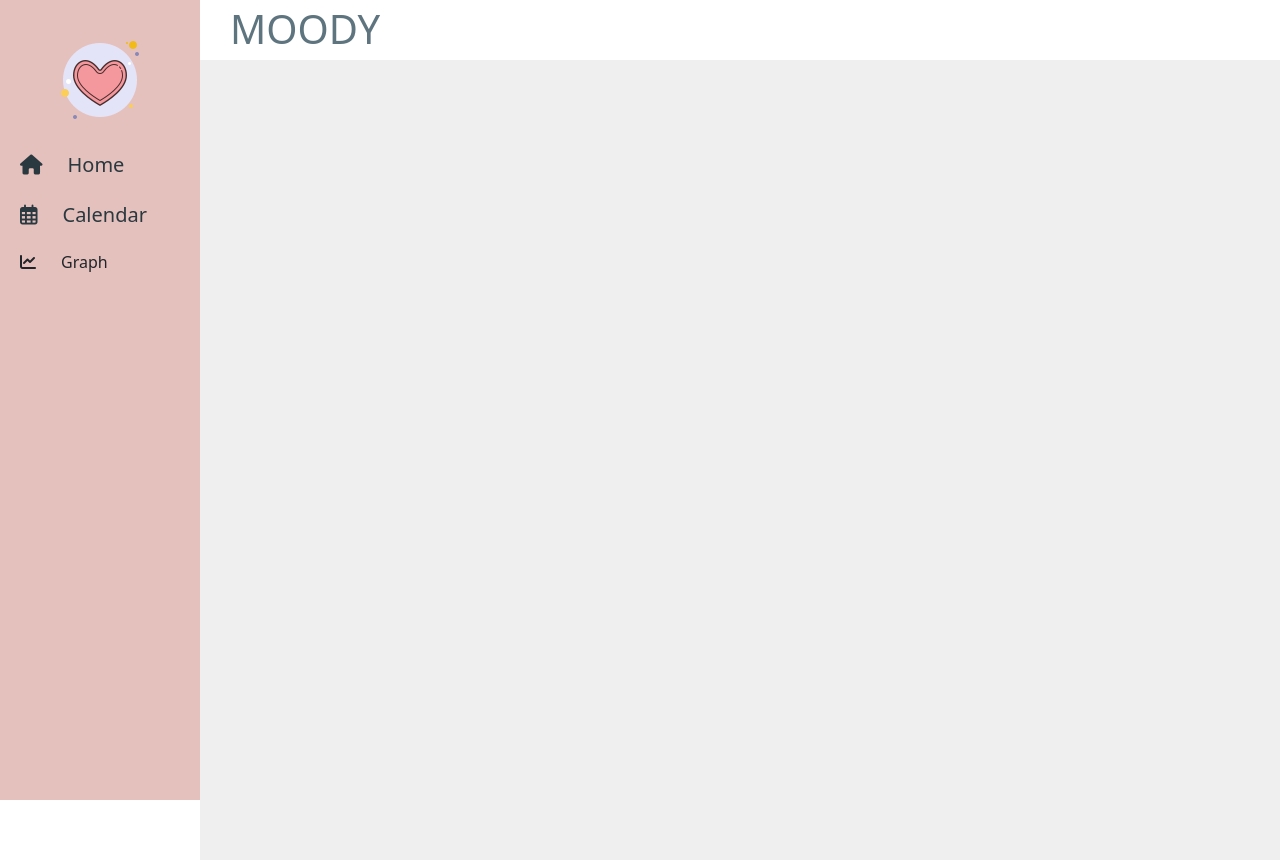
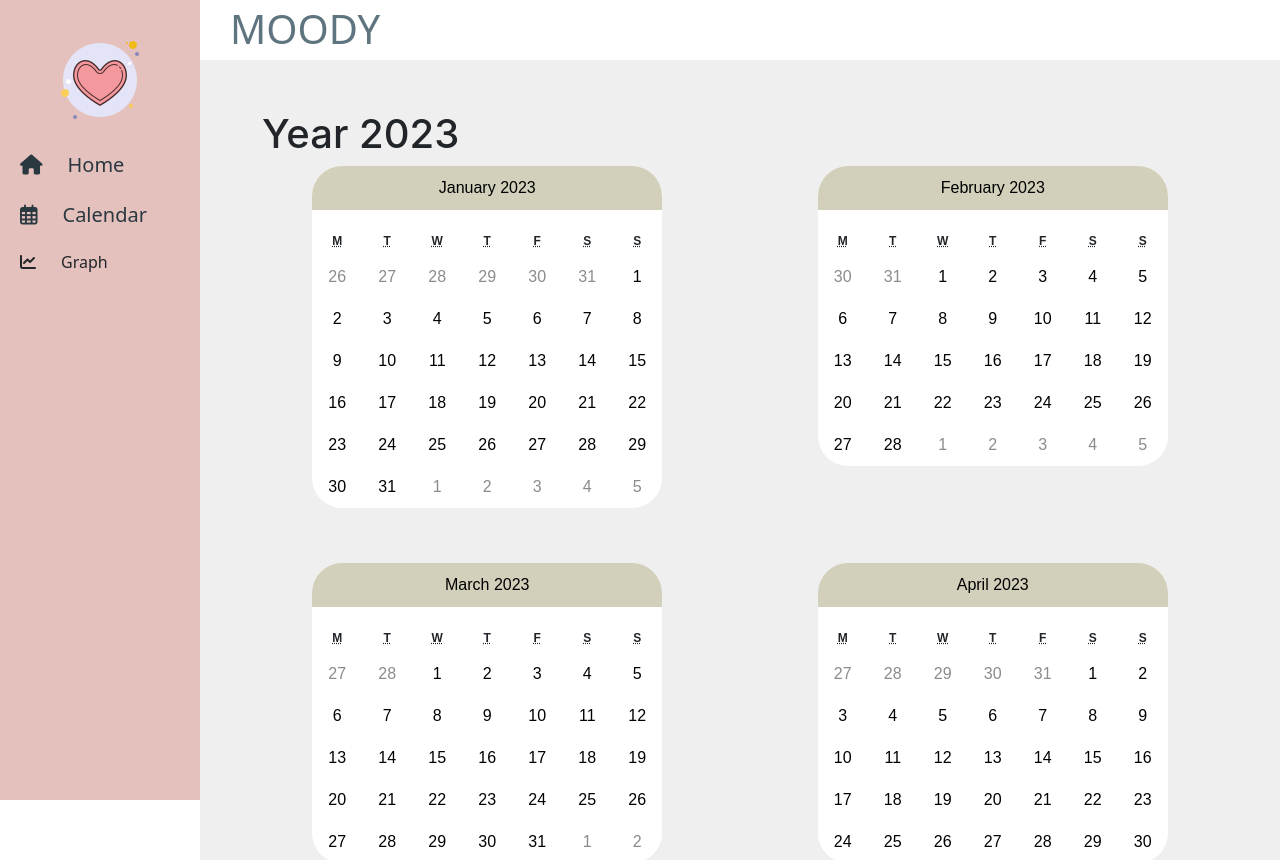
Before and after one commit to angenue/MoodJournal, a React (Create React App) app in the folder frontend/: page /Calendar in a window 1280 px wide. Built offline with nearby package versions, Linux system fonts and the light colour scheme; the HTML template or start-up script is replaced by a standard one.

Commit message:
"calendar page with react calendar"

```diff
--- a/frontend/src/App.tsx
+++ b/frontend/src/App.tsx
@@ -2,7 +2,7 @@ import React from 'react';
 import Sidebar from './components/Sidebar';
 import TopNav from './components/TopNav';
 import HomePage from './components/HomePage';
-import CalendarPage from './components/CalendarPage';
+import YearlyCalendar from './components/calendar/YearlyCalendar';
 import { BrowserRouter as Router, Route, Routes } from 'react-router-dom';
 import './styles/App.css';
 
@@ -16,7 +16,7 @@ const App = () => {
       <TopNav/>
           <Routes>
             <Route path="/" element={<HomePage />} />
-            <Route path="/Calendar" element={<CalendarPage />} />
+            <Route path="/Calendar" element={<YearlyCalendar year={2023} />} />
             {/* Add more routes as needed */}
           </Routes>
           </div>
--- a/frontend/src/components/CalendarPage.tsx
+++ /dev/null
@@ -1,13 +0,0 @@
-import React from 'react';
-import "../styles/CalendarPage.css";
-
-
-const CalendarPage = () => {
-  return (
-    <div className='calendar-page'>
-      {/* Your calendar content goes here */}
-    </div>
-  );
-};
-
-export default CalendarPage;
--- /dev/null
+++ b/frontend/src/components/calendar/MonthlyCalendar.tsx
@@ -0,0 +1,30 @@
+// MonthlyCalendar.jsx
+
+import React from 'react';
+import Calendar from 'react-calendar';
+import "../../styles/MonthlyCalendar.css";
+
+interface MonthlyCalendarProps {
+  year: number;
+  month: number;
+}
+const MonthlyCalendar: React.FC<MonthlyCalendarProps> = ({ year, month }) => {
+  return (
+    <div className="monthly-calendar">
+      <Calendar
+        value={new Date(year, month, 1)}
+        view="month"
+        formatShortWeekday={(locale, date) =>
+          new Intl.DateTimeFormat(locale, { weekday: 'short' }).format(date).charAt(0)
+        }
+        tileClassName={({ date }) => {
+          // You can add custom classes to specific dates if needed
+          return date.getDate() === 1 ? 'start-of-month' : '';
+        }}
+      />
+    </div>
+  );
+};
+
+
+export default MonthlyCalendar;
--- /dev/null
+++ b/frontend/src/components/calendar/YearlyCalendar.tsx
@@ -0,0 +1,24 @@
+import React from 'react';
+import MonthlyCalendar from './MonthlyCalendar';
+import "../../styles/CalendarPage.css";
+
+interface YearlyViewProps {
+  year: number;
+}
+
+const YearlyView: React.FC<YearlyViewProps> = ({ year }) => {
+  return (
+    <div className="yearly-view">
+        <div className='container'>
+      <h1>{`Year ${year}`}</h1>
+      <div className="monthly-calendars">
+        {[...Array(12)].map((_, month) => (
+          <MonthlyCalendar key={month} year={year} month={month} />
+        ))}
+      </div>
+      </div>
+    </div>
+  );
+};
+
+export default YearlyView;
--- a/frontend/src/styles/CalendarPage.css
+++ b/frontend/src/styles/CalendarPage.css
@@ -1,8 +1,40 @@
-.calendar-page{
-        background-color: #EFEFEF;
-        font-family: -apple-system, BlinkMacSystemFont, 'Segoe UI', Roboto, Oxygen, Ubuntu, Cantarell, 'Open Sans', 'Helvetica Neue', sans-serif;
+
+.yearly-view {
+        background-color: #efefef;
+        font-family: -apple-system, BlinkMacSystemFont, "Segoe UI", Roboto, Oxygen,
+          Ubuntu, Cantarell, "Open Sans", "Helvetica Neue", sans-serif;
         overflow-x: hidden;
-        margin: 0;
-        background-size: cover;
-        height: 100vh;
-}
+
+  background-size: cover;
+  height: 100vh;
+  padding: 50px;
+      }
+
+      .monthly-calendars {
+        display: grid;
+        grid-template-columns: repeat(3, 1fr);
+        gap: 55px;
+        justify-content: center;
+        justify-items: center;
+      }
+
+      .monthly-calendar .react-calendar {
+        display: inline-block;
+        margin: 0 auto;
+      }
+
+      @media screen and (max-width: 1400px) {
+        .monthly-calendars {
+          grid-template-columns: repeat(2, 1fr);
+          justify-items: center;
+        }
+      }
+
+      @media screen and (max-width: 1000px) {
+        .monthly-calendars {
+                grid-template-columns: repeat(1, 1fr);
+                justify-items: center; /* This centers the content */
+              }
+
+
+      }
--- /dev/null
+++ b/frontend/src/styles/MonthlyCalendar.css
@@ -0,0 +1,133 @@
+
+
+.react-calendar__navigation__arrow {
+    display: none;
+  }
+
+  .calendar-container {
+    /* Adjust the width and height as needed */
+    display: flex;
+  justify-content: center;
+  align-items: center;
+    width: 400px;
+    height: 300px;
+  }
+
+
+  .react-calendar {
+    width: 350px;
+    max-width: 100%;
+    background: white;
+    border: none;
+    border-radius: 30px;
+    font-family: Arial, Helvetica, sans-serif;
+    line-height: 1.125em;
+  }
+  .react-calendar--doubleView {
+    width: 700px;
+  }
+  .react-calendar--doubleView .react-calendar__viewContainer {
+    display: flex;
+    margin: -0.5em;
+  }
+  .react-calendar--doubleView .react-calendar__viewContainer > * {
+    width: 50%;
+    margin: 0.5em;
+  }
+  .react-calendar,
+  .react-calendar *,
+  .react-calendar *:before,
+  .react-calendar *:after {
+    -moz-box-sizing: border-box;
+    -webkit-box-sizing: border-box;
+    box-sizing: border-box;
+  }
+  .react-calendar button {
+    margin: 0;
+    border: 0;
+    outline: none;
+  }
+  .react-calendar button:enabled:hover {
+    cursor: pointer;
+  }
+  .react-calendar__navigation {
+    height: 44px;
+    margin-bottom: 1em;
+    background-color: #d2d0ba;
+    border-top-right-radius: 30px;
+    border-top-left-radius: 30px;
+    display: flex;
+    justify-content: center;
+    align-items: center;
+  }
+  .react-calendar__navigation button {
+    min-width: 44px;
+    background: none;
+  }
+  .react-calendar__navigation button:enabled:hover,
+  .react-calendar__navigation button:enabled:focus {
+    background-color: #e6e6e6;
+  }
+  .react-calendar__navigation button[disabled] {
+    background-color: #f0f0f0;
+  }
+  .react-calendar__month-view__weekdays {
+    text-align: center;
+    text-transform: uppercase;
+    font-weight: bold;
+    font-size: 0.75em;
+  }
+  .react-calendar__month-view__weekdays__weekday {
+    padding: 0.5em;
+  }
+  .react-calendar__month-view__weekNumbers {
+    font-weight: bold;
+  }
+  .react-calendar__month-view__weekNumbers .react-calendar__tile {
+    display: flex;
+    align-items: center;
+    justify-content: center;
+    font-size: 0.75em;
+    padding: calc(0.75em / 0.75) calc(0.5em / 0.75);
+  }
+  .react-calendar__month-view__days__day--weekend {
+    color: #000000;
+  }
+  .react-calendar__month-view__days__day--neighboringMonth {
+    color: #8b8b8b;
+  }
+  .react-calendar__year-view .react-calendar__tile,
+  .react-calendar__decade-view .react-calendar__tile,
+  .react-calendar__century-view .react-calendar__tile {
+    padding: 2em 0.5em;
+  }
+  .react-calendar__tile {
+    max-width: 100%;
+    text-align: center;
+    padding: 0.75em 0.5em;
+    background: none;
+  }
+  .react-calendar__tile:disabled {
+    background-color: #f0f0f0;
+  }
+  .react-calendar__tile:enabled:hover,
+  .react-calendar__tile:enabled:focus {
+    background-color: #e6e6e6;
+  }
+  .react-calendar__tile--now {
+    background: #e5c1bd;
+  }
+  .react-calendar__tile--now:enabled:hover,
+  .react-calendar__tile--now:enabled:focus {
+    background: #e5c1bd;
+  }
+  .react-calendar__tile--hasActive {
+    background: #76baff;
+  }
+  .react-calendar__tile--hasActive:enabled:hover,
+  .react-calendar__tile--hasActive:enabled:focus {
+    background: #a9d4ff;
+  }
+  .react-calendar--selectRange .react-calendar__tile--hover {
+    background-color: #e6e6e6;
+  }
```
